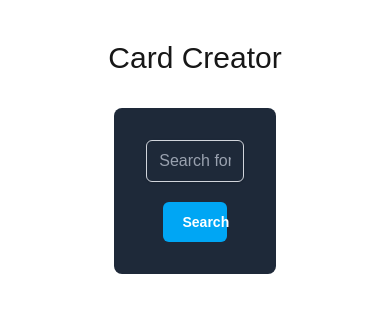
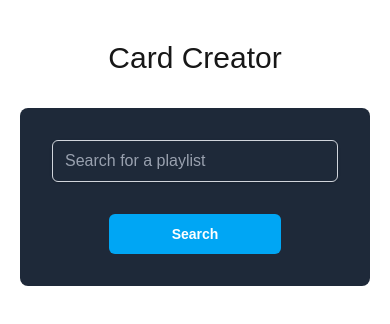
Before and after one commit to derrealstefabi/card-creator-nextjs, a Next.js app: page / in a window 390 px wide. Shown: the top 324 px of the page. Built offline with nearby package versions, Linux system fonts and the light colour scheme.

Commit message:
add breakpoints

```diff
--- a/src/app/layout.tsx
+++ b/src/app/layout.tsx
@@ -25,7 +25,7 @@ export default function RootLayout({
 }>) {
     return (
         <html lang="en">
-        <body className={`${geistSans.variable} ${geistMono.variable} antialiased p-10 print:p-0`}>
+        <body className={`${geistSans.variable} ${geistMono.variable} antialiased py-10 px-5 md:px-10 print:p-0`}>
         <h1 className={"w-full text-center text-3xl mb-8 print:hidden"}>Card Creator</h1>
         <div
             className={`flex justify-center m-auto w-max max-w-full p-8 rounded-lg bg-gray-800 print:w-full print:bg-white print:p-0`}>
--- a/src/app/page.tsx
+++ b/src/app/page.tsx
@@ -16,12 +16,12 @@ export default function Home() {
     }
 
     return (
-        <Form action={searchPlaylists} className={'flex flex-col justify-center items-center w-[25vw]'}>
-            <div className={'mb-5 w-full'}>
+        <Form action={searchPlaylists} className={'flex flex-col justify-center items-center w-lg'}>
+            <div className={'mb-8 w-full'}>
                 <Input vertical hideLabel label={"Search for a playlist"} placeholder={"Search for a playlist"}
                        name={"query"}></Input>
             </div>
-            <div className={'flex flex-col w-2/3'}>
+            <div className={'flex flex-col w-3/5'}>
                 <Button submit={true}>Search</Button>
             </div>
 
```
